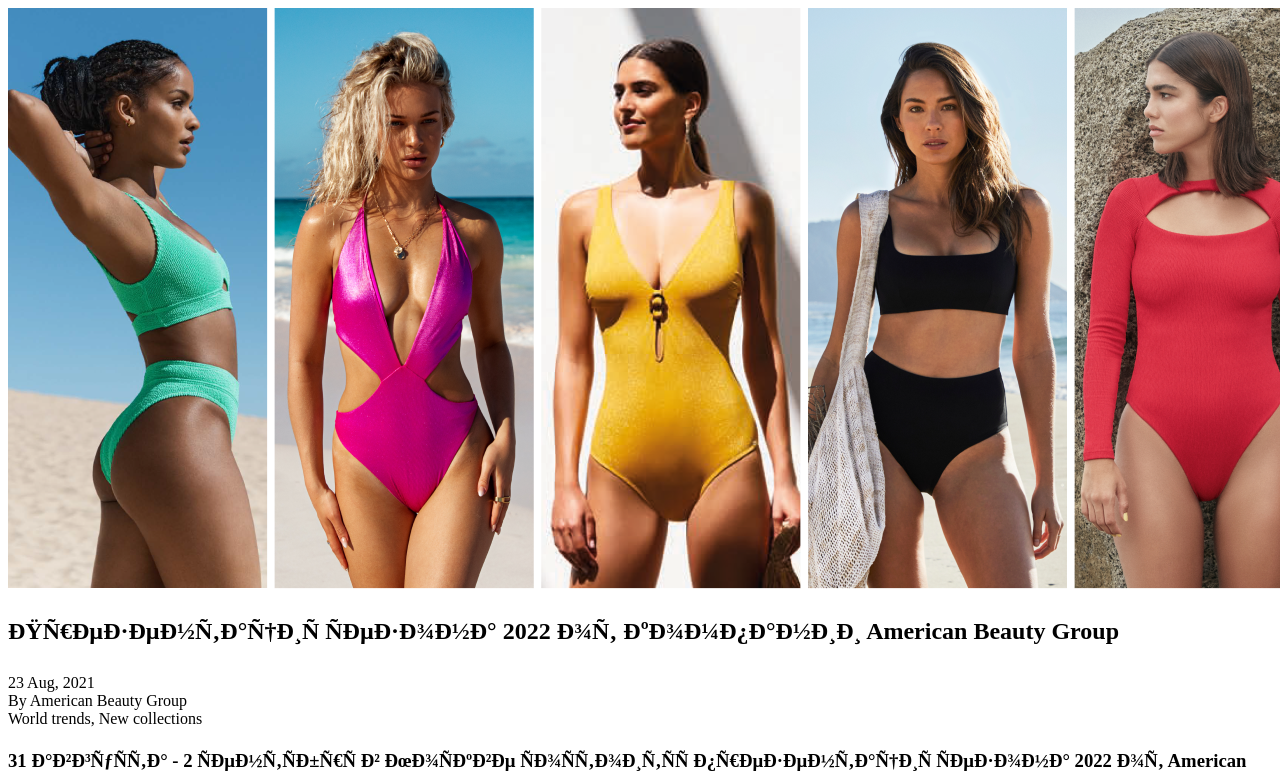
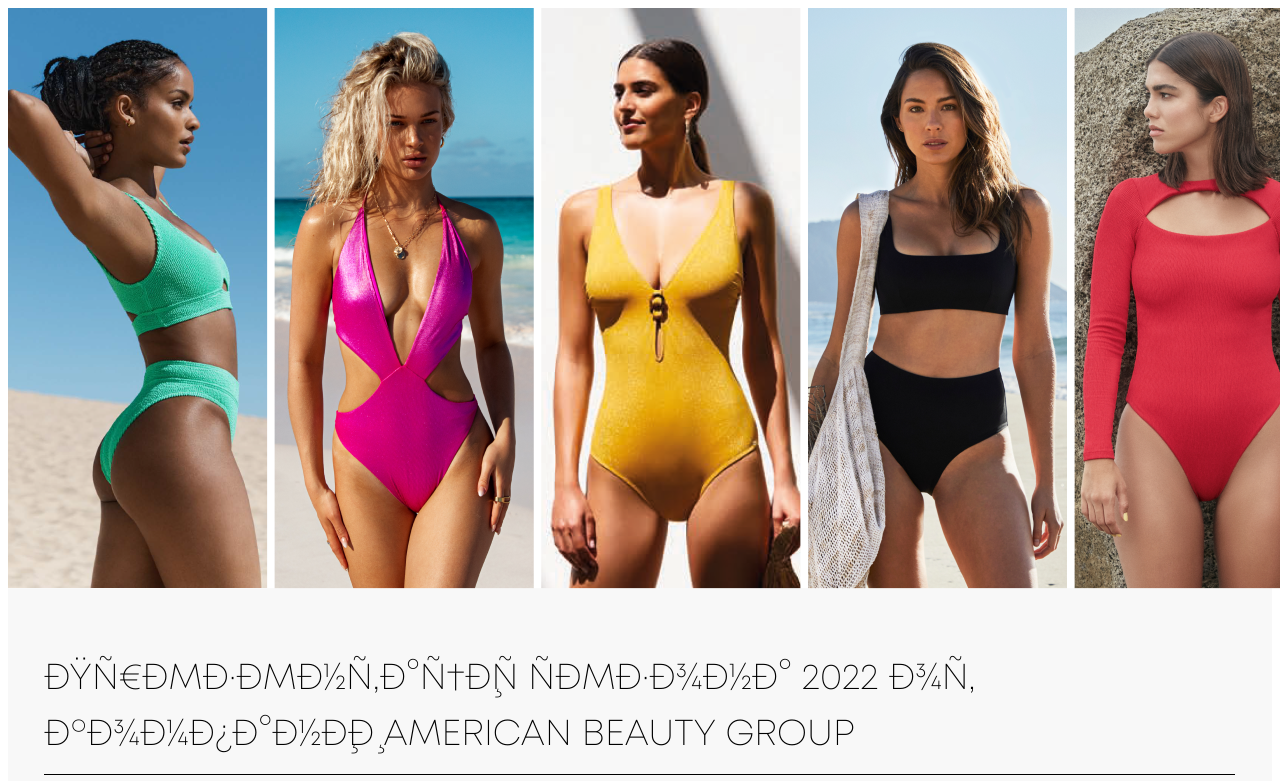
Before and after one commit to sonyabondarenko/am-beauty, a plain HTML site: page index.html in a window 1280 px wide. Shown: the top 781 px of the page. Drawn offline with Linux system fonts and the light colour scheme; a script that the page names is missing.

Commit message:
Add files via upload

```diff
--- a/index.html
+++ b/index.html
@@ -3,7 +3,7 @@
   <head>
     <meta charset=“UTF-8”>
     <meta name="viewport" content="width=device-width, initial-scale=1">
-     <link rel=“stylesheet” type=“text/css” href="style.css”>
+     <link rel='stylesheet' type='text/css' href='style.css'>
      <title> </title>
   </head>
   <body>
```
